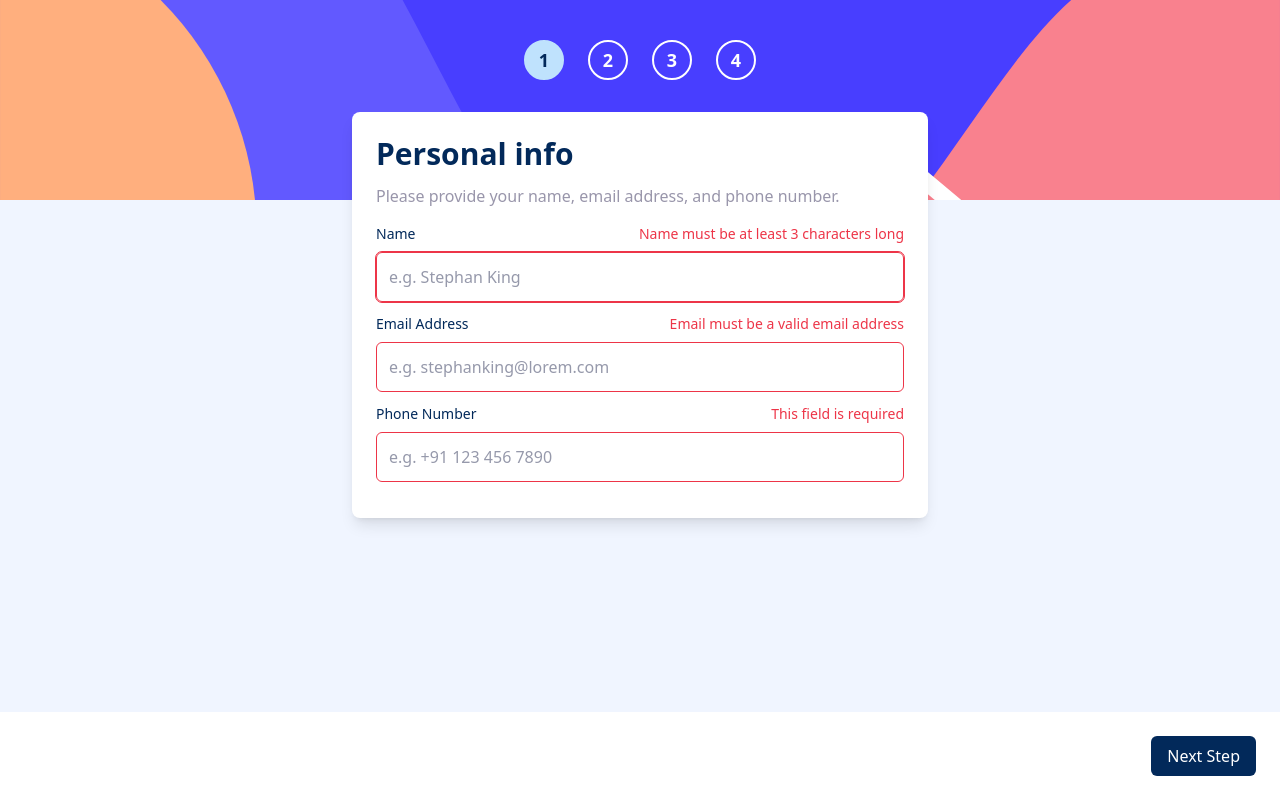
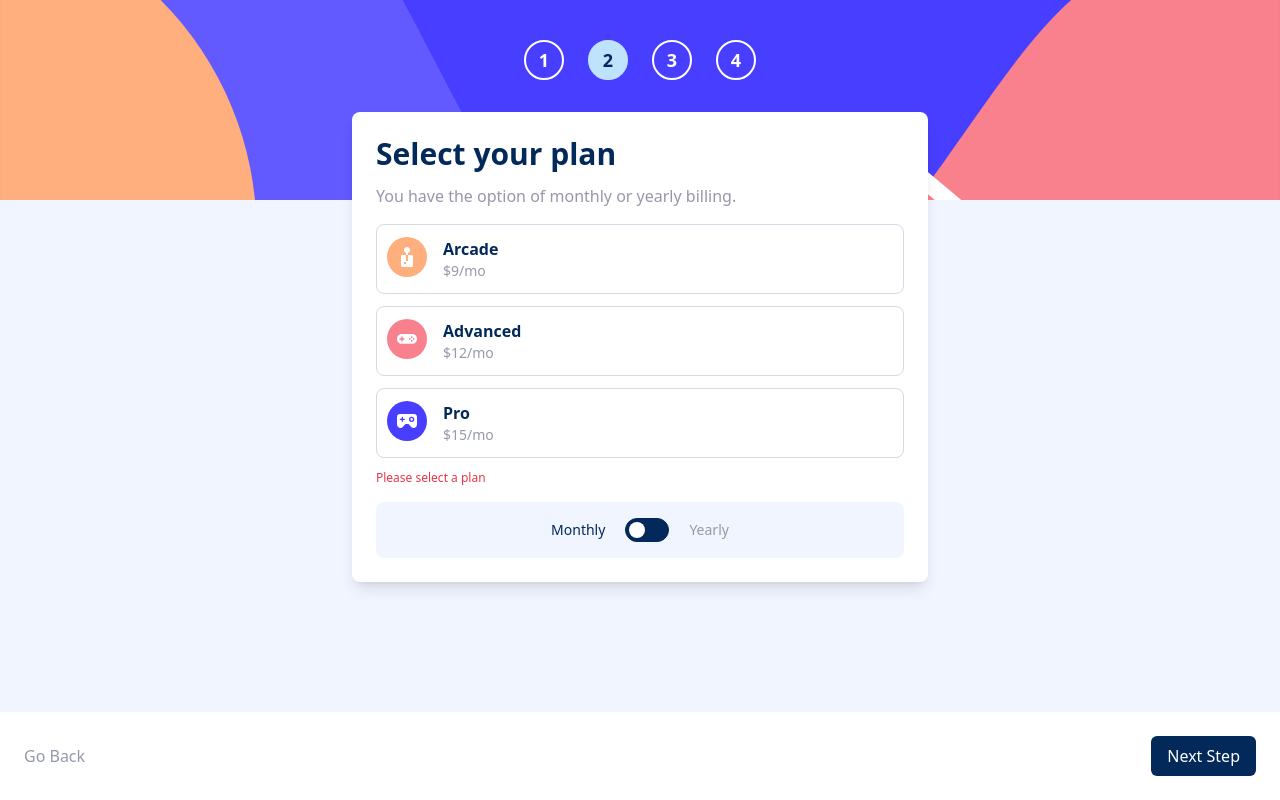
Before and after one commit to vipul-vaishnav/frontend-mentor-solutions-in-one, a React (Vite) app: page /apps/multi-step-form in a window 1280 px wide. Both pictures are taken after a click on the button "Next Step". Built offline with nearby package versions, Linux system fonts and the light colour scheme.

Commit message:
FIX: highlight issue in select plan

```diff
--- a/package.json
+++ b/package.json
@@ -19,6 +19,7 @@
     "react-dom": "^19.1.0",
     "react-hook-form": "^7.56.4",
     "react-router": "^7.6.0",
+    "tailwind-merge": "^3.3.0",
     "tailwindcss": "^4.1.6",
     "zod": "^3.25.7",
     "zustand": "^5.0.4"
--- a/src/components/MultiStepForm.tsx/PersonalInfo.tsx
+++ b/src/components/MultiStepForm.tsx/PersonalInfo.tsx
@@ -25,7 +25,6 @@ const PersonalInfo: React.FC = () => {
   })
 
   const onSubmit = (data: PersonalInfoType) => {
-    console.log('onSubmit', data)
     updatePersonalInfo(data)
     goToNextStep()
   }
--- a/src/components/MultiStepForm.tsx/SelectPlan.tsx
+++ b/src/components/MultiStepForm.tsx/SelectPlan.tsx
@@ -1,8 +1,158 @@
-import React from 'react'
+import React, { useEffect } from 'react'
+import { AnimatePresence, motion } from 'framer-motion'
 
-type SelectPlanProps = {}
+import GenericSwitch from '../shared/GenericSwitch'
 
-const SelectPlan: React.FC<SelectPlanProps> = () => {
-  return <div>Have a good coding</div>
+import { useMultiStepFormStore } from '../../stores/MultiStepFormStore'
+import { useForm } from 'react-hook-form'
+import { zodResolver } from '@hookform/resolvers/zod'
+import { PlanSchema, type PlanType } from '../../lib/MultiStepForm.schema'
+
+const PLANS = [
+  {
+    id: 'arcadeXQakh7',
+    name: 'Arcade',
+    price: {
+      monthly: 9,
+      yearly: 90
+    }
+  },
+  {
+    id: 'advancedhxzdy3',
+    name: 'Advanced',
+    price: {
+      monthly: 12,
+      yearly: 120
+    }
+  },
+  {
+    id: 'prowDXoNs',
+    name: 'Pro',
+    price: {
+      monthly: 15,
+      yearly: 150
+    }
+  }
+] as const
+
+const FREE_MONTHS = 2
+
+const SelectPlan: React.FC = () => {
+  const {
+    billingCycle,
+    toggleBillingCycle,
+    setPlan,
+    plan: selectedPlan,
+    setCurrentStepSubmitFn,
+    goToNextStep
+  } = useMultiStepFormStore((s) => {
+    console.log(s)
+    return s
+  })
+
+  const isBillingCycleMonthly = billingCycle === 'monthly'
+
+  const {
+    register,
+    handleSubmit,
+    setError,
+    watch,
+    formState: { errors }
+  } = useForm<PlanType>({
+    resolver: zodResolver(PlanSchema),
+    mode: 'onChange',
+    defaultValues: {
+      planId: selectedPlan ? selectedPlan.id : undefined
+    }
+  })
+
+  const watchPlanId = watch('planId')
+
+  const onSubmit = (data: PlanType) => {
+    const id = data.planId
+    const plan = PLANS.find((plan) => plan.id === id)
+
+    if (plan) {
+      setPlan({
+        id: plan.id,
+        name: plan.name,
+        price: plan.price[billingCycle]
+      })
+      goToNextStep()
+    } else {
+      setError('planId', {
+        message: 'Please select a plan'
+      })
+    }
+  }
+
+  useEffect(() => {
+    setCurrentStepSubmitFn(handleSubmit(onSubmit))
+    return () => setCurrentStepSubmitFn(null)
+  }, [])
+
+  return (
+    <section>
+      <form className="space-y-3">
+        {PLANS.map((plan) => (
+          <label
+            htmlFor={plan.id}
+            key={plan.id}
+            className={`flex border p-2.5 py-3 rounded-lg gap-4 cursor-pointer items-start transition-all duration-200 ${
+              watchPlanId === plan.id ? 'bg-[#f0f5ff] border-[#473dff]' : 'border-[#d6d9e6]'
+            }`}
+          >
+            <div>
+              <img src={`/multi-step-form/icon-${plan.id.slice(0, -6)}.svg`} alt={plan.name + ' logo'} />
+            </div>
+            <div>
+              <h6 className="font-bold text-[#02295a]">{plan.name}</h6>
+              <p className="text-sm text-[#9699ab] font-medium">
+                ${plan.price[billingCycle]}/{isBillingCycleMonthly ? 'mo' : 'yr'}
+              </p>
+              <AnimatePresence mode="sync">
+                {!isBillingCycleMonthly && (
+                  <motion.div
+                    initial={{ opacity: 0, y: -2 }}
+                    animate={{ opacity: 1, y: 0 }}
+                    exit={{ opacity: 0, y: -2 }}
+                  >
+                    <p className="text-xs mt-1 text-[#02295a]">{FREE_MONTHS} months free</p>
+                  </motion.div>
+                )}
+              </AnimatePresence>
+            </div>
+            <input type="radio" id={plan.id} value={plan.id} {...register('planId')} hidden />
+          </label>
+        ))}
+        {errors.planId && <p className="text-[#ed3548] mt-2 text-xs font-medium">{errors.planId.message}</p>}
+      </form>
+      <div className="bg-[#f0f5ff] p-3 py-4 rounded-lg flex items-center justify-center mt-4">
+        <GenericSwitch
+          value={!isBillingCycleMonthly}
+          onChange={toggleBillingCycle}
+          leftAdornment={
+            <span
+              className={`${
+                isBillingCycleMonthly ? 'text-[#02295a]' : 'text-[#9699ab]'
+              } font-medium transition-all text-sm duration-200`}
+            >
+              Monthly
+            </span>
+          }
+          rightAdornment={
+            <span
+              className={`${
+                !isBillingCycleMonthly ? 'text-[#02295a]' : 'text-[#9699ab]'
+              } font-medium transition-all text-sm duration-200`}
+            >
+              Yearly
+            </span>
+          }
+          switchClasses="bg-[#02295a] border-[#02295a]"
+        />
+      </div>
+    </section>
+  )
 }
 export default SelectPlan
--- /dev/null
+++ b/src/components/shared/GenericSwitch.tsx
@@ -0,0 +1,52 @@
+import React from 'react'
+import { motion } from 'framer-motion'
+import { twMerge } from 'tailwind-merge'
+
+type GenericSwitchProps = {
+  value: boolean
+  onChange: (value: boolean) => void
+  switchBallClasses?: string
+  switchClasses?: string
+  leftAdornment?: React.ReactNode
+  rightAdornment?: React.ReactNode
+}
+
+const GenericSwitch: React.FC<GenericSwitchProps> = (props) => {
+  const {
+    onChange,
+    value,
+    switchBallClasses = '',
+    switchClasses = '',
+    leftAdornment = null,
+    rightAdornment = null
+  } = props
+
+  return (
+    <div className="flex items-center gap-5 max-w-max">
+      {leftAdornment}
+      <label
+        htmlFor="switch"
+        className={twMerge(
+          `relative cursor-pointer border bg-[#A729F5] border-[#A729F5] transition-all duration-200 rounded-full w-11 h-6 $`,
+          switchClasses
+        )}
+      >
+        <motion.div
+          animate={{ x: value ? 20.5 : 0 }}
+          transition={{ type: 'spring', stiffness: 700, damping: 30 }}
+          className={twMerge(` bg-white w-4 h-4 rounded-full left-[3px] absolute top-[3px]`, switchBallClasses)}
+        />
+        <input
+          type="checkbox"
+          name="theme-switch"
+          id="switch"
+          checked={value}
+          onChange={() => onChange(!value)}
+          hidden
+        />
+      </label>
+      {rightAdornment}
+    </div>
+  )
+}
+export default GenericSwitch
--- a/src/lib/MultiStepForm.schema.ts
+++ b/src/lib/MultiStepForm.schema.ts
@@ -2,6 +2,7 @@ import { z } from 'zod'
 
 const phoneRegex = /^(?:\+[\d]{1,4}\s?\d{10}|0\d{10}|\d{10})$/
 
+// PERSONAL INFO SCHEMA
 export const PersonalInfoSchema = z.object({
   name: z.string().min(3, {
     message: 'Name must be at least 3 characters long'
@@ -25,3 +26,14 @@ export const PersonalInfoSchema = z.object({
 })
 
 export type PersonalInfoType = z.infer<typeof PersonalInfoSchema>
+
+// PLAN SCHEMA
+const planIds = ['arcadeXQakh7', 'advancedhxzdy3', 'prowDXoNs'] as const
+
+export const PlanSchema = z.object({
+  planId: z.enum(planIds, { message: 'Please select a plan' })
+})
+
+export type PlanType = z.infer<typeof PlanSchema>
+
+// ADD-ONS SCHEMA
--- a/src/pages/Apps/MultiStepForm.tsx
+++ b/src/pages/Apps/MultiStepForm.tsx
@@ -36,7 +36,7 @@ const STEPS = [
 
 const MultiStepForm: React.FC = () => {
   const { currentStep, finished, setFinished, currentStepSubmitFn, goToPreviousStep } = useMultiStepFormStore((s) => {
-    console.log(s)
+    // console.log(s)
     return s
   })
 
@@ -71,8 +71,8 @@ const MultiStepForm: React.FC = () => {
         <section className="w-[calc(100%-48px)] max-w-xl bg-white rounded-lg shadow-lg absolute top-[56%] left-1/2 transform -translate-x-1/2 p-6">
           {!finished && (
             <div className="space-y-3 mb-4">
-              <h1 className="text-[#02295a] font-bold text-3xl">{currentStepData?.title}</h1>
-              <p className="text-[#9996ab] font-medium text-base">{currentStepData?.description}</p>
+              <h1 className="text-[#02295a] font-bold text-xl sm:text-3xl">{currentStepData?.title}</h1>
+              <p className="text-[#9996ab] font-medium text-sm sm:text-base">{currentStepData?.description}</p>
             </div>
           )}
 
--- a/src/stores/MultiStepFormStore.ts
+++ b/src/stores/MultiStepFormStore.ts
@@ -6,6 +6,12 @@ interface State {
   personalInfo: PersonalInfoType
   finished: boolean
   currentStepSubmitFn: (() => void) | null
+  billingCycle: 'monthly' | 'yearly'
+  plan: {
+    id: 'arcadeXQakh7' | 'advancedhxzdy3' | 'prowDXoNs'
+    name: string
+    price: number
+  } | null
 }
 
 interface Actions {
@@ -14,12 +20,14 @@ interface Actions {
   updatePersonalInfo: (personalInfo: PersonalInfoType) => void
   setCurrentStepSubmitFn: (fn: (() => void) | null) => void
   goToPreviousStep: () => void
+  toggleBillingCycle: () => void
+  setPlan: (plan: State['plan']) => void
 }
 
 type Store = State & Actions
 
 export const useMultiStepFormStore = create<Store>((set, get) => ({
-  currentStep: 1,
+  currentStep: 2,
   finished: false,
   personalInfo: {
     email: '',
@@ -27,6 +35,8 @@ export const useMultiStepFormStore = create<Store>((set, get) => ({
     phone: ''
   },
   currentStepSubmitFn: null,
+  billingCycle: 'monthly',
+  plan: null,
   goToNextStep: () => {
     const currStep = get().currentStep
     const nextStep = currStep + 1
@@ -45,5 +55,7 @@ export const useMultiStepFormStore = create<Store>((set, get) => ({
   },
   setCurrentStepSubmitFn: (fn: (() => void) | null) => {
     set({ currentStepSubmitFn: fn })
-  }
+  },
+  toggleBillingCycle: () => set({ billingCycle: get().billingCycle === 'monthly' ? 'yearly' : 'monthly' }),
+  setPlan: (plan: State['plan']) => set({ plan })
 }))
```
Also changed, not shown: 1 other file (tests, documents, lock files or other folders).
